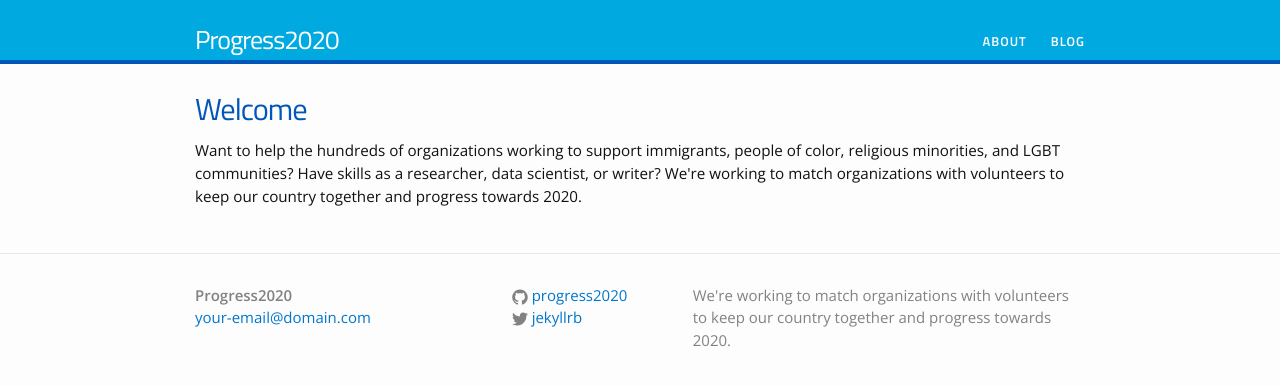
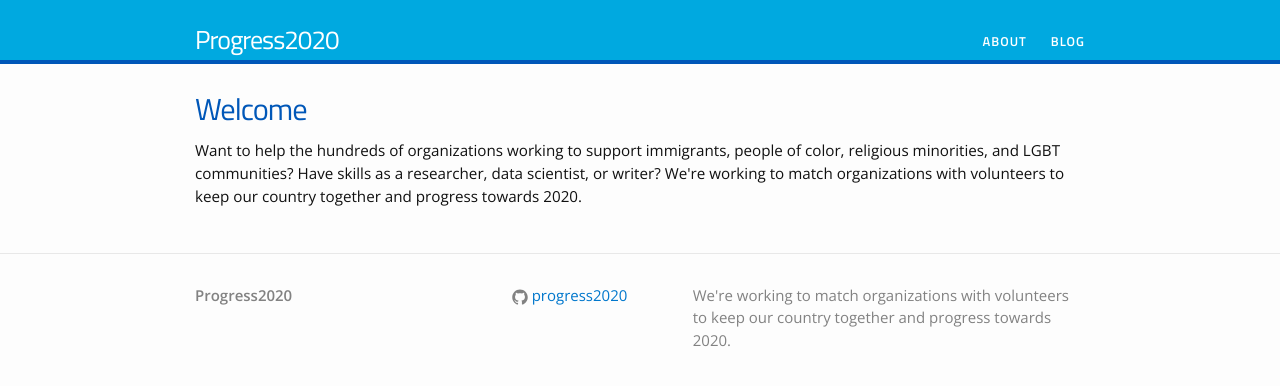
Before and after one commit to progress2020/progress2020.github.io, a Jekyll site: the page built from index.html, in a window 1280 px wide. Shown: the top 386 px of the page. Built offline with Jekyll 4.4.1, drawn with Linux system fonts in a browser that asks for light colours; nearby versions of some CDN libraries.

Commit message:
change config

```diff
--- a/_config.yml
+++ b/_config.yml
@@ -1,11 +1,11 @@
 # Site settings
 title: Progress2020
-email: your-email@domain.com
+email:
 description: > # this means to ignore newlines until "baseurl:"
   We're working to match organizations with volunteers to keep our country together and progress towards 2020.
 baseurl: "" # the subpath of your site, e.g. /blog/
 url: "http://progress2020.github.io" # the base hostname & protocol for your site
-twitter_username: jekyllrb
+twitter_username:
 github_username:  progress2020
 
 # Build settings
@@ -13,7 +13,6 @@ markdown: kramdown
 
 # Other options
 permalink: blog/:year/:month/:title
-job.title: "Assistant Professor"
 excerpt_separator: "<!--more-->"
 
 # SEO stuff
```
